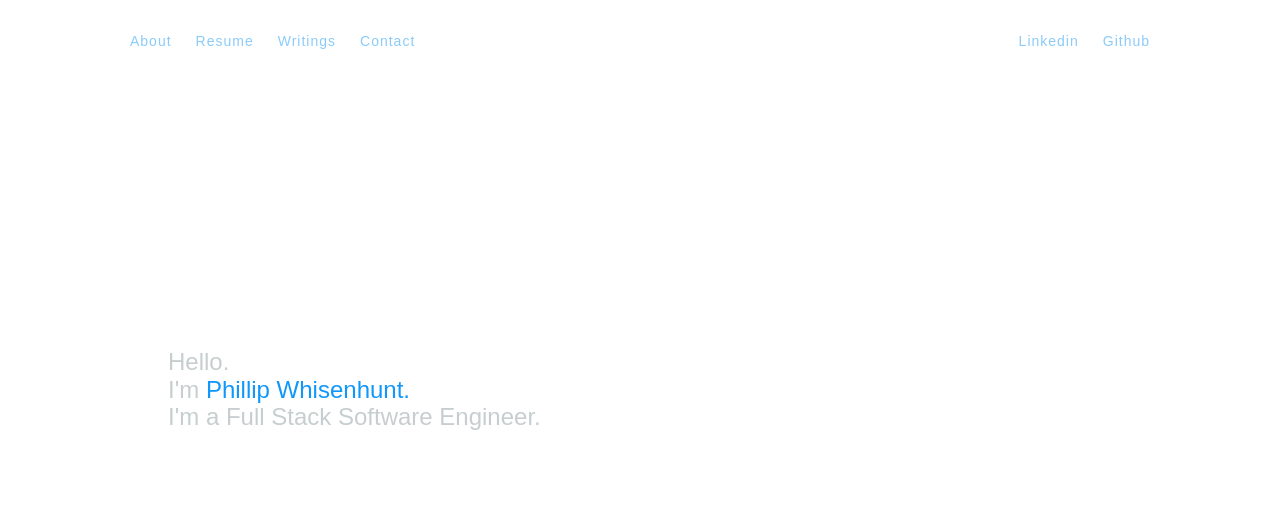
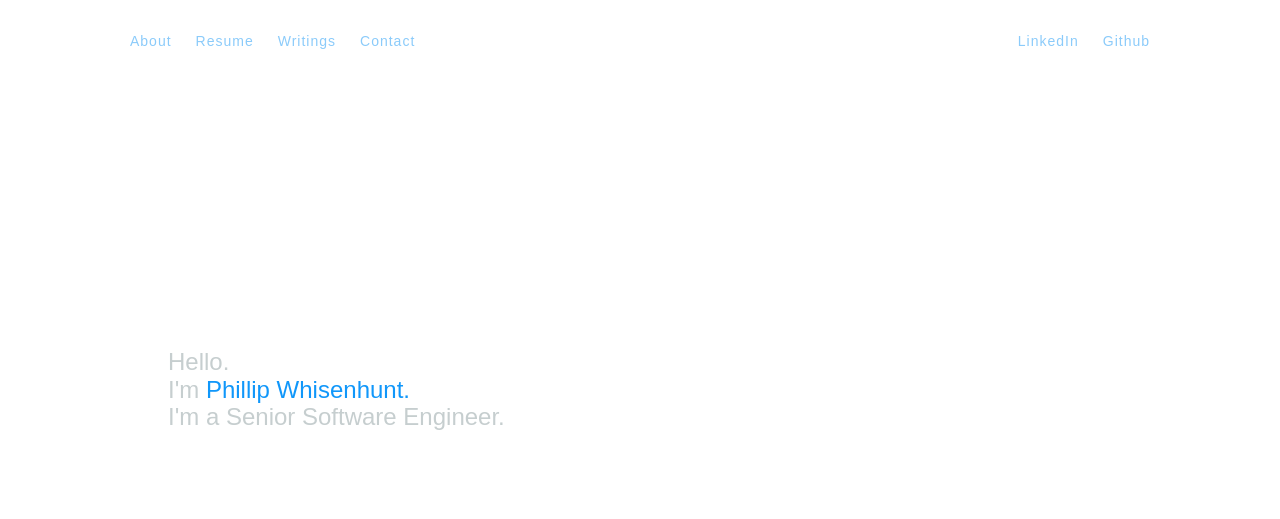
Before and after one commit to pwhisenhunt/pwhisenhunt.github.io, a Jekyll site: the page built from index.html, in a window 1280 px wide. Shown: the top 519 px of the page. Built offline with Jekyll 4.4.1, drawn with Linux system fonts in a browser that asks for light colours; some web fonts are replaced.

Commit message:
made most changes and updated the emojis list

```diff
--- a/_layouts/default.html
+++ b/_layouts/default.html
@@ -12,21 +12,34 @@
         <link rel="stylesheet" href="https://cdnjs.cloudflare.com/ajax/libs/normalize/8.0.1/normalize.min.css">
         <link rel="stylesheet" type="text/css" href="/styles.css">
         <link rel="stylesheet" href="https://use.typekit.net/kxr5nkw.css">
-        <link rel="stylesheet" href="https://use.typekit.net/kxr5nkw.css">
     </head>
     <body>
         <div class="container">
-            <nav class="main-nav">
+            <nav>
                 <ul class="nav-menu-links">
-                    <li class="nav-menu-item"><a href="#personal-information-section">About</a></li>
-                    <li class="nav-menu-item"><a href="phillip.whisenhunt.resume.pdf" target="_blank">Resume</a></li>
-                    <li class="nav-menu-item"><a href="#writing-section">Writings</a></li>
-                    <li class="nav-menu-item"><a href="#contact-section">Contact</a></li>
+                    <li class="nav-menu-item">
+                        <a href="#personal-information" alt="About" class="nav-link">About</a>
+                    </li>
+                    <li class="nav-menu-item">
+                        <a href="phillip.whisenhunt.resume.pdf" alt="Resume" target="_blank" class="nav-link">Resume</a>
+                    </li>
+                    <li class="nav-menu-item">
+                        <a href="#writing" alt="Writings" class="nav-link">Writings</a>
+                    </li>
+                    <li class="nav-menu-item">
+                        <a href="#contact" alt="Contact" class="nav-link">Contact</a>
+                    </li>
                 </ul>
 
                 <ul class="nav-menu-social-links">
-                    <li class="nav-menu-item"><a href="https://www.linkedin.com/in/whisenhunt" target="_blank">Linkedin</a></li>
-                    <li class="nav-menu-item"><a href="https://github.com/pwhisenhunt" target="_blank">Github</a></li>
+                    <li class="nav-menu-item">
+                        <a href="https://www.linkedin.com/in/whisenhunt" target="_blank" alt="LinkedIn" class="nav-link">   LinkedIn
+                        </a>
+                    </li>
+                    <li class="nav-menu-item">
+                        <a href="https://github.com/pwhisenhunt" target="_blank" alt="Github" class="nav-link">
+                        Github</a>
+                    </li>
                     <!-- <li class="nav-menu-item"><a href="">medium</a></li> -->
                 </ul>
             </nav>
--- a/index.html
+++ b/index.html
@@ -5,49 +5,49 @@
 
 
 <main class="home-main-content">
-    <section class="page-heading-section">
+    <section class="page-heading">
         <h1>
             Hello.<br/>
             I'm <span class="heading-emphasis">Phillip Whisenhunt.</span><br/>
-            I'm a Full Stack Software Engineer.<br/>
+            I'm a Senior Software Engineer.<br/>
         </h1>
     </section>
-    <section id="personal-information-section" class="personal-information-section">
+    <section id="personal-information" class="personal-information">
         <div class="information-container">
             <h2>Work<span class="heading-decoration"></span></h2>
             <div class="information-text">
                 <p>
-                    I'm currently a 100% remote Senior Software Engineer at <a href="https://www.olark.com/" target="_blank">Olark</a> where I rotate between the Engineering Operations and Product Development teams. Previously I was at <a href="https://bloomfire.com/" target="_blank">Bloomfire</a> and <a href="https://www.homeaway.com/" target="_blank">HomeAway</a> in Austin, TX.
+                    I'm currently a 100% remote Senior Software Engineer at <a href="https://www.olark.com/" target="_blank" class="in-text-link">Olark</a> where I rotate between the Engineering Operations and Product Development teams. Previously I was at <a href="https://bloomfire.com/" target="_blank" class="in-text-link">Bloomfire</a> and <a href="https://www.homeaway.com/" target="_blank" class="in-text-link">HomeAway</a> in Austin, TX.
                 </p>
                 <p>
                    Prior to joining industry, I was pursuing my Ph.D. in Computer Science but had a change of heart and opted for an M.S. instead. While in academia, I worked in a number of research areas such as biometrics, bioinformatics, and mobile device security. My graduate thesis focused on visualizing genomic data in the browser.
                 </p>
                 <p>
-                    Please see my <a href="phillip.whisenhunt.resume.pdf" target="_blank">resume</a> linked above for a more complete picture of my work history.
+                    Please see my <a href="phillip.whisenhunt.resume.pdf" target="_blank" class="in-text-link">resume</a> linked above for a more complete picture of my work history.
                 </p>
             </div>
         </div>
          <div class="information-container">
             <h2>Life<span class="heading-decoration"></span></h2>
             <div class="information-text">
-                <ul class="emojis">
-                    <list class="emoji">🏃‍♂️</list>
-                    <list class="emoji">🧘</list>
-                    <list class="emoji">👨‍🍳</list>
-                    <list class="emoji">📗</list>
-                    <list class="emoji">🎮</list>
-                    <list class="emoji">🛩️</list>
-                    <list class="emoji">☀️</list>
-                    <list class="emoji">🏝️</list>
+                <ul class="emoji-list">
+                    <li class="emoji-list-item">🏃‍♂️</li>
+                    <li class="emoji-list-item">🧘</li>
+                    <li class="emoji-list-item">👨‍🍳</li>
+                    <li class="emoji-list-item">📗</li>
+                    <li class="emoji-list-item">🎮</li>
+                    <li class="emoji-list-item">🛩️</li>
+                    <li class="emoji-list-item">☀️</li>
+                    <li class="emoji-list-item">🏝️</li>
                 </ul>
             </div>
         </div>
     </section>
-    <section id="writing-section" class="writing-section">
+    <section id="writing" class="writing">
         <h2>Check Out My <span class="heading-emphasis">Writing</span><span class="heading-decoration"></span></h2>
         <ul class="writing-list">
             <li class="writing-list-item">
-                <a href="https://blog.olark.com/how-a-saas-company-evolves-its-front-end-tech-stack" target="_blank">
+                <a href="https://blog.olark.com/how-a-saas-company-evolves-its-front-end-tech-stack" target="_blank" class="in-text-link">
                     Olark Blog: How a SaaS Company Evolves its Front End Tech Stack
                 </a>
                 <p class="writing-description">
@@ -55,7 +55,7 @@
                 </p>
             </li>
             <li class="writing-list-item">
-                <a href="https://www.smashingmagazine.com/2013/08/backbone-js-tips-patterns/" target="_blank">
+                <a href="https://www.smashingmagazine.com/2013/08/backbone-js-tips-patterns/" target="_blank" class="in-text-link">
                     Smashing Magazine: Backbone.js Tips and Patterns
                 </a>
                   <p class="writing-description">
@@ -63,7 +63,7 @@
                 </p>
             </li>
             <li class="writing-list-item">
-                <a href="https://www.manning.com/books/backbone-js-in-action-cx1-cx" target="_blank">
+                <a href="https://www.manning.com/books/backbone-js-in-action-cx1-cx" target="_blank" class="in-text-link">
                     Backbone.js in Action
                 </a>
                  <p class="writing-description">
@@ -72,18 +72,18 @@
             </li>
         </ul>
     </section>
-    <section id="contact-section" class="contact-section">
+    <section id="contact" class="contact">
         <div class="contact-information-container">
             <h2><span class="heading-emphasis">Say Hello</span> Back <span class="heading-decoration"></span></h2>
             <p>
                 Email me at <a href="mailto: phillip.whisenhunt@gmail.com" target="_blank" class="contact-information-link">phillip.whisenhunt@gmail.com</a> or message me on
-                <a href="https://www.linkedin.com/in/whisenhunt" target="_blank" class="contact-information-link">
-                    Linkdin.
+                <a href="https://www.linkedin.com/in/whisenhunt" target="_blank" alt="LinkedIn"class="contact-information-link">
+                    Linkedin.
                 </a>
             </p>
         </div>
         <div class="profile-pic-container">
-            <img src="images/lower_contrast_iceland_photo.png" alt="phillip" class="profile-pic"/>
+            <img src="images/lower_contrast_iceland_photo.png" alt="Phillip Whisenhunt" class="profile-pic"/>
         </div>
     </section>
 </main>
--- a/styles.sass
+++ b/styles.sass
@@ -1,8 +1,5 @@
 ---
 ---
-
-
-// variables
 
 $dark-grey: #6F6B6B;
 $light-grey: #C6CECF;
@@ -10,9 +7,6 @@
 $medium-blue: #1097FA;
 $primary-text-bold: 700;
 $primary-text-italic: italic;
-
-
-// mixins
 
 @mixin nav-menu-links
 	padding: 0;
@@ -41,28 +35,15 @@
 	letter-spacing: 1px;
 	margin: 2px;
 
-
 @mixin primary-header
 	@include accent-text;
 	font-size: 24px;
-
-@mixin small-screen-section-spacing
-	width: 100%
-	margin: 332px 0 332px 0;
-
-@mixin small-screen-container-spacing
-	width: 100%;
-	margin: 0 auto;
-
-
-// element styles
 
 *
 	box-sizing: border-box;
 
 h1, h2
 	@include primary-header;
-
 
 .container
 	width: 80%;
@@ -79,10 +60,7 @@
 	bottom: 0;
 	background-image: url("images/ocean_wave.svg");
 
-
-// nav styles
-
-.main-nav
+.container nav
 	padding-top: 16px;
 
 .nav-menu-links
@@ -95,7 +73,7 @@
 
 	float: right;
 
-.nav-menu-item a
+.nav-menu-item .nav-link
 	@include link-text;
 
 .nav-menu-item
@@ -105,14 +83,11 @@
 	&:first-child
 		padding-left: 0;
 
-
-// heading styles
-
-.page-heading-section
+.page-heading
 	clear: both;
 	margin: 332px 40px 332px 40px;
 
-.page-heading-section h1
+.page-heading h1
 	margin: 0;
 
 .heading-emphasis
@@ -126,10 +101,7 @@
 	opacity: 65%;
 	background-image: url("images/small_wave.svg");
 
-
-// personal information styles
-
-.personal-information-section
+.personal-information
 	margin-bottom: 332px;
 	overflow: auto;
 
@@ -145,19 +117,21 @@
 .information-container p
 	@include primary-text;
 
-.information-container p a
+.information-container p .in-text-link
 	@include link-text;
 
 .information-container ul
 	padding-left: 0;
 
-.emoji
+.emoji-list
+	list-style-type: none;
+
+.emoji-list-item
+	display: inline;
 	font-size: 32px;
 	padding-right: 4px;
 
-// writing section styles
-
-.writing-section
+.writing
 	margin: 40px 40px 332px 40px;
 
 .writing-list
@@ -167,7 +141,7 @@
 .writing-list-item
 	margin-bottom: 24px;
 
-.writing-list a
+.writing-list .in-text-link
 	@include link-text;
 	font-size: 16px;
 
@@ -177,9 +151,7 @@
 	letter-spacing: 0;
 	margin-top: 0;
 
-// contact information styles
-
-.contact-section
+.contact
 	clear: both;
 	margin-bottom: 332px;
 	overflow: auto;
@@ -209,8 +181,14 @@
 	z-index: 2;
 
 
+@mixin small-screen-section-spacing
+	width: 100%
+	margin: 332px 0 332px 0;
 
-// super small screens
+@mixin small-screen-container-spacing
+	width: 100%;
+	margin: 0 auto;
+
 @media (max-width: 700px)
 	.container
 		width: 456px;
@@ -218,17 +196,15 @@
 	.profile-pic
 		height: 248px;
 
-
-// medium screens
 @media (max-width: 1000px)
-	.page-heading-section
+	.page-heading
 		@include small-screen-section-spacing;
 
 	.information-container
 		@include small-screen-container-spacing;
 		margin-bottom: 48px;
 
-	.writing-section
+	.writing
 		@include small-screen-section-spacing;
 
 	.contact-information-container
```
